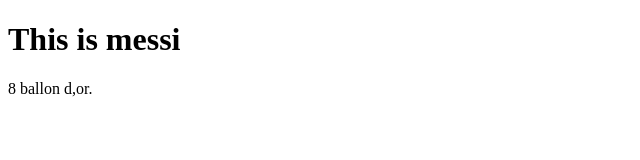
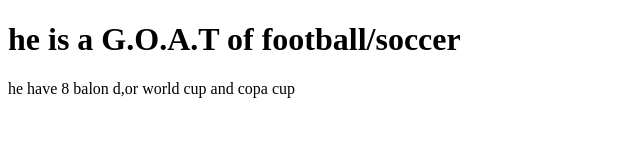
Before and after one commit to Gavinarkan/GavinHTML, a plain HTML site: page index.html in a window 1280 px wide. Shown: the whole page, without its empty margins (0-640 px from the left). Drawn offline with Linux system fonts and the light colour scheme.

Commit message:
Update index.html

```diff
--- a/index.html
+++ b/index.html
@@ -1,12 +1,12 @@
 <!DOCTYPE html>
 <html>
 <head>
-<title>kimina wowo</title>
+<title>hello world this is lionel messi he play for argentina national team and a legend player of barcelona now he play for inter miami</title>
 </head>
 <body>
 
-<h1>This is messi</h1>
-<p>8 ballon d,or.</p>
+<h1>he is a  G.O.A.T of football/soccer</h1>
+<p>he have 8 balon d,or world cup and copa cup</p>
 
 </body>
 </html>
```
